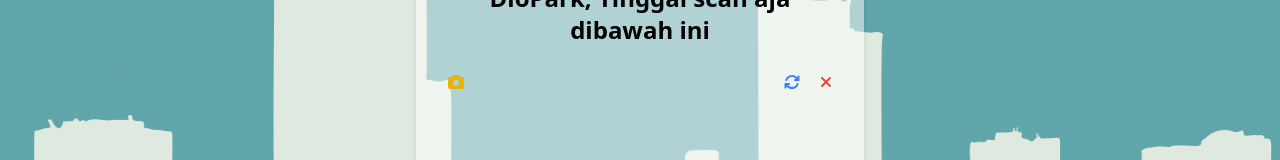
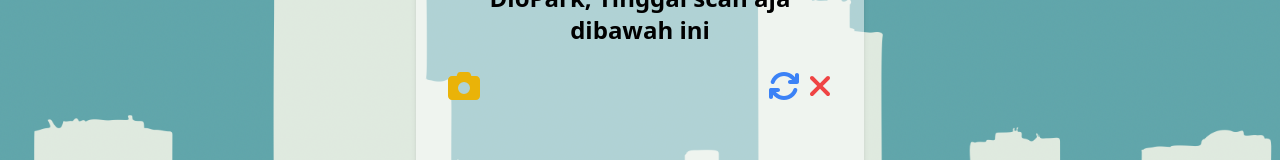
Before and after one commit to ishala/frontEnd_superior, a React (Vite) app: page /dashboard in a window 1280 px wide. Both pictures are taken after a click on the button "Scan tiket". Shown: the part 294-454 px from the top of the page. Built offline with nearby package versions, Linux system fonts and the light colour scheme; no server answers.

Commit message:
test lagi hehee

```diff
--- a/src/page/Dashboard.jsx
+++ b/src/page/Dashboard.jsx
@@ -13,13 +13,6 @@ function Dashboard() {
     const videoRef = useRef(null);
 
     useEffect(() => {
-        if (scanning && videoRef.current) {
-            startCamera();
-        }
-        // Cleanup function to stop camera when component unmounts
-        return () => stopCamera();
-    }, [scanning, isBackCamera]);
-
         const startCamera = () => {
             const facingMode = isBackCamera ? 'environment' : 'user';
             const constraints = { video: { facingMode: { exact: facingMode } } };
@@ -39,7 +32,11 @@ function Dashboard() {
                 });
         };
 
-    const stopCamera = () => {
+        if (scanning && videoRef.current) {
+            startCamera();
+        }
+        // Cleanup function to stop camera when component unmounts
+        return () => {
             if (videoRef.current && videoRef.current.srcObject) {
                 const stream = videoRef.current.srcObject;
                 const tracks = stream.getTracks();
@@ -47,6 +44,7 @@ function Dashboard() {
                 videoRef.current.srcObject = null;
             }
         };
+    }, [scanning, isBackCamera]);
 
     const toggleTorch = () => {
         // Add your torch toggle logic here
@@ -82,13 +80,13 @@ function Dashboard() {
                     <div className="relative">
                         <video ref={videoRef} style={{ width: '100%', borderRadius: '10px' }} />
                         <button onClick={() => { setScanning(false); setCameraImage(null); }} className="absolute top-2 right-2 text-red-500">
-                            <FontAwesomeIcon icon={faTimes} />
+                            <FontAwesomeIcon icon={faTimes} size="2x" />
                         </button>
                         <button onClick={toggleTorch} className="absolute top-2 left-2 text-yellow-500">
-                            <FontAwesomeIcon icon={faCamera} />
+                            <FontAwesomeIcon icon={faCamera} size="2x" />
                         </button>
                         <button onClick={flipCamera} className="absolute top-2 right-10 text-blue-500">
-                            <FontAwesomeIcon icon={faSync} />
+                            <FontAwesomeIcon icon={faSync} size="2x" />
                         </button>
                     </div>
                 )}
```
Lines whose indentation alone changed are shown as unchanged.
